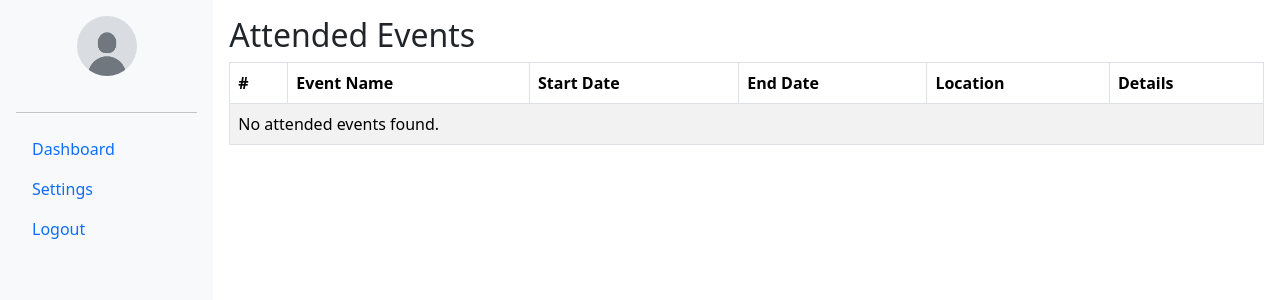
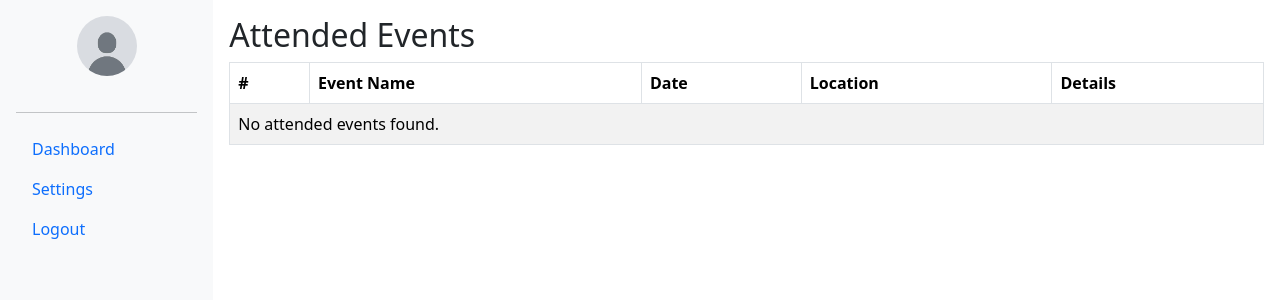
Before and after one commit to p3n74/accountRegistration, a PHP site: page /dashboard.php in a window 1280 px wide. Shown: the top 300 px of the page. Run offline with PHP 8.4, Linux system fonts and the light colour scheme; the visitor is signed in with stand-in values (Sample User, id 1); data that the repository does not hold is empty.

Commit message:
Update dashboard.php

```diff
--- a/dashboard.php
+++ b/dashboard.php
@@ -93,7 +93,7 @@ $conn->close();
           <a class="nav-link active" href="#">Dashboard</a>
         </li>
         <li class="nav-item">
-          <a class="nav-link" href="#">Settings</a>
+          <a class="nav-link" href="settings.php">Settings</a>
         </li>
         <li class="nav-item">
           <a class="nav-link" href="logout.php">Logout</a>
@@ -109,8 +109,7 @@ $conn->close();
           <tr>
             <th>#</th>
             <th>Event Name</th>
-            <th>Start Date</th>
-            <th>End Date</th>
+            <th>Date</th>
             <th>Location</th>
             <th>Details</th>
           </tr>
@@ -128,7 +127,6 @@ $conn->close();
                 echo "<td>" . $count++ . "</td>";
                 echo "<td>" . htmlspecialchars($event['eventname']) . "</td>";
                 echo "<td>" . htmlspecialchars($event['startdate']) . "</td>";
-                echo "<td>" . htmlspecialchars($event['enddate']) . "</td>";
                 echo "<td>" . htmlspecialchars($event['location']) . "</td>";
                 echo "<td><a href='" . htmlspecialchars($event['eventinfopath']) . "' target='_blank'>Details</a></td>";
                 echo "</tr>";
```
